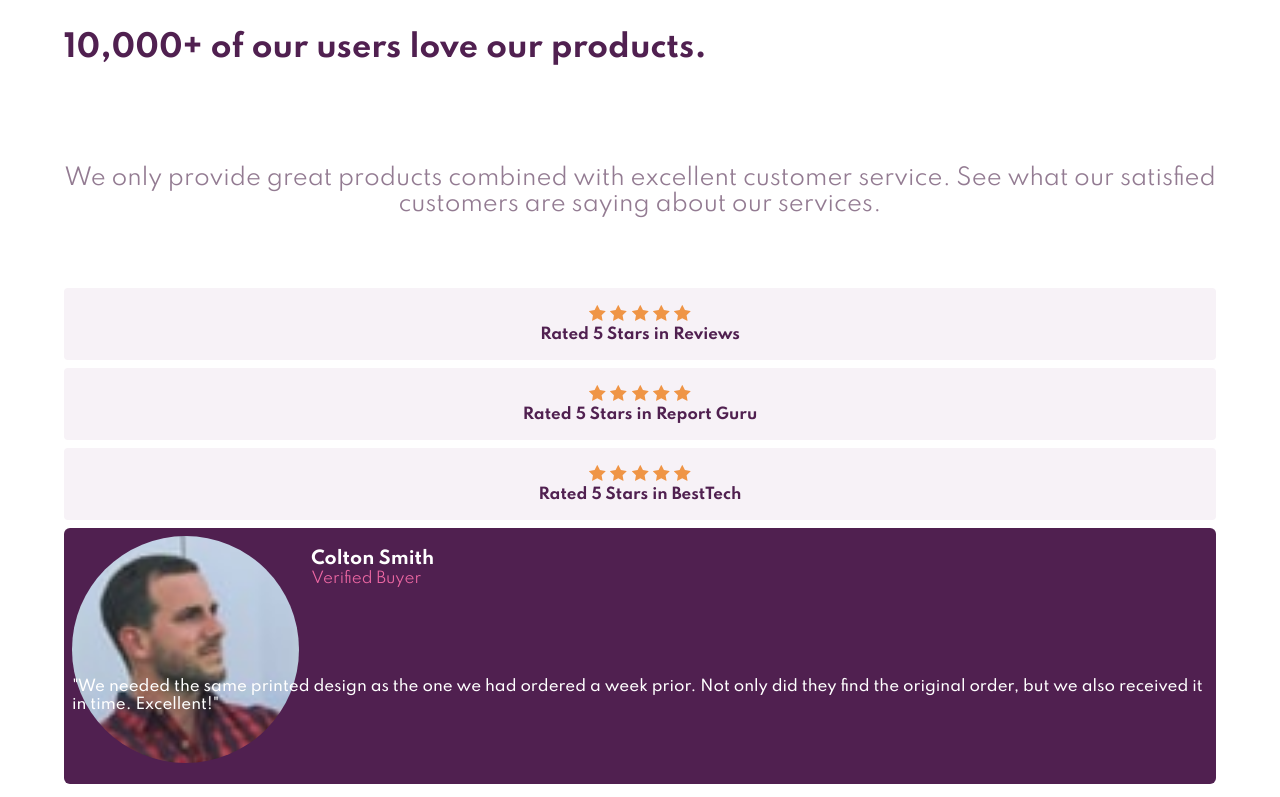
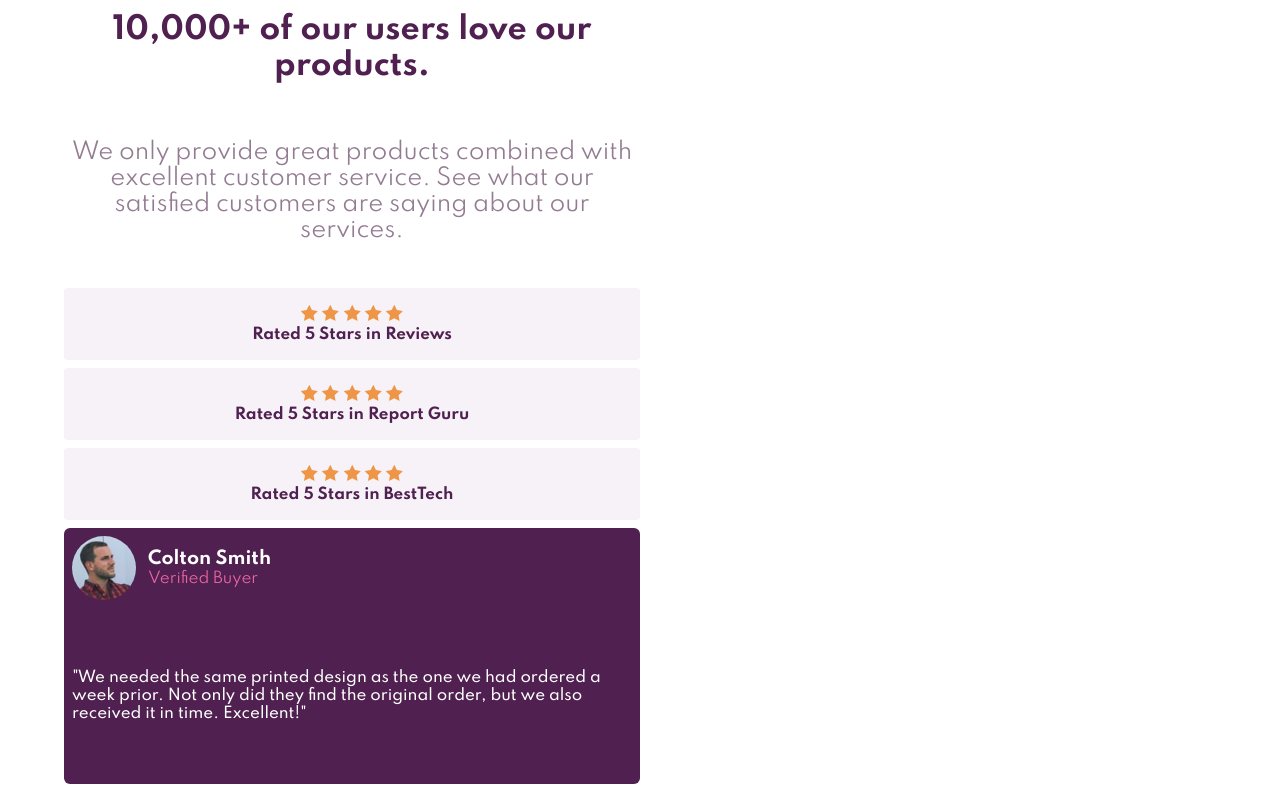
Before and after one commit to Caresle-Archive/social-proof-section, a plain HTML site: page index.html in a window 1280 px wide. Shown: the top 797 px of the page. Drawn offline with Linux system fonts and the light colour scheme.

Commit message:
Add some tags for desktop version

```diff
--- a/index.html
+++ b/index.html
@@ -18,15 +18,15 @@
   </head>
   <body>
     <main class="grid-container">
-      <h1 class="text--center text--bold text--primary flex--vertical-items-self-center">
+      <h1 id="title" class="text--center text--bold text--primary flex--vertical-items-self-center">
         10,000+ of our users love our products.
       </h1>
 
-      <h2 class="text--center text--regular text--primary-gray flex--vertical-items-self-center">
+      <h2 id="text" class="text--center text--regular text--primary-gray flex--vertical-items-self-center">
         We only provide great products combined with excellent customer service.
         See what our satisfied customers are saying about our services.
       </h2>
-
+      <div id="review-star-container">
         <div class="review__card flex--center-elements flex--direction-column text--primary text--bold">
           <div>
             <img src="./images/icon-star.svg" alt="star">
@@ -59,8 +59,9 @@
           </div>
           <p>Rated 5 Stars in BestTech</p>
         </div>
-
-      <div class="review-person-card">
+      </div>
+      <div id="review-person-container">
+        <div id="card-1" class="review-person-card">
           <img class="img--circle" src="./images/image-colton.jpg" alt="A person photo">
           <div class="flex--center-elements flex--direction-column flex--align-flex-start">
             <h3 class="text--bold text--white">
@@ -77,7 +78,7 @@
           </p>
         </div>
 
-      <div class="review-person-card">
+        <div id="card-2" class="review-person-card">
           <img class="img--circle" src="./images/image-irene.jpg" alt="A person photo">
           <div class="flex--center-elements flex--direction-column flex--align-flex-start">
             <h3 class="text--bold text--white">
@@ -93,7 +94,7 @@
           </p>
         </div>
 
-      <div class="review-person-card">
+        <div id="card-3" class="review-person-card">
           <img class="img--circle" src="./images/image-anne.jpg" alt="A person photo">
           <div class="flex--center-elements flex--direction-column flex--align-flex-start">
             <h3 class="text--bold text--white">
@@ -108,6 +109,7 @@
             standard. Will definitely use them again and recommend them to everyone!"
           </p>
         </div>
+      </div>
     </main>
 
   </body>
--- a/style.css
+++ b/style.css
@@ -24,7 +24,30 @@ body {
 	width: 90%;
 	margin: 0 auto;
 	grid-template-columns: 1fr;
-	grid-template-rows: 96px 192px repeat(3, 80px) repeat(3, 272px);
+	grid-template-rows: 96px 192px 240px 816px;
+	grid-template-areas: "title" "text-p" "star" "person";
+}
+
+#title {
+	grid-area: title;
+}
+
+#text {
+	grid-area: text-p;
+}
+
+#review-star-container {
+	display: grid;
+	grid-area: star;
+	grid-template-columns: 1fr;
+	grid-template-rows: repeat(3, 80px);
+}
+
+#review-person-container {
+	display: grid;
+	grid-area: person;
+	grid-template-columns: 1fr;
+	grid-template-rows: repeat(3, 272);
 }
 
 .text--center {
@@ -95,7 +118,7 @@ body {
 	border-radius: 6px;
 	height: 256px;
 	display: grid;
-	grid-template-columns: 20% 80%;
+	grid-template-columns: 64px 1fr;
 	grid-template-rows: 64px 192px;
 	grid-template-areas: "img info" "p p";
 }
@@ -103,6 +126,7 @@ body {
 .review-person-card > img {
 	grid-area: img;
 	width: 100%;
+	height: 100%;
 }
 
 .review-person-card > div {
@@ -113,3 +137,9 @@ body {
 .review-person-card > p {
 	grid-area: p;
 }
+
+@media only screen and (min-width: 1000px) {
+	.grid-container {
+		grid-template-columns: repeat(2, 1fr);
+	}
+}
```
Lines whose indentation alone changed are shown as unchanged.
